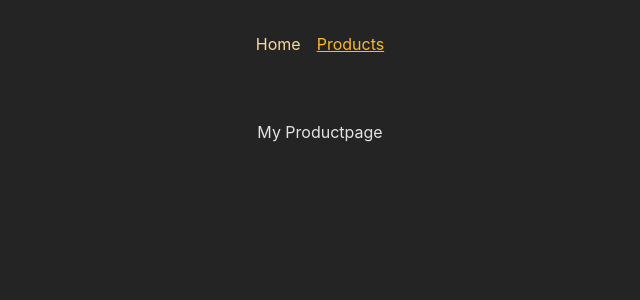
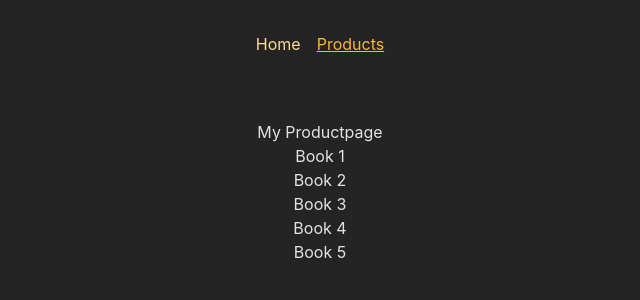
Before and after one commit to devProMaleek/react-router-tutorial, a React (Create React App) app: page /products in a window 1280 px wide. Shown: the top 300 px of the page, without its empty margins (320-960 px from the left). Built offline with nearby package versions, Linux system fonts and the light colour scheme.

Commit message:
Add Link for Dynamic Paths

```diff
--- a/src/Pages/Productpage.jsx
+++ b/src/Pages/Productpage.jsx
@@ -1,14 +1,32 @@
-import React from 'react'
-import PropTypes from 'prop-types'
+import React from 'react';
+import { Link } from 'react-router-dom';
+import PropTypes from 'prop-types';
 
-const Productpage = props => {
+const Productpage = (props) => {
+  const PRODUCTS = [
+    { id: 'p1', title: 'Book 1', price: 6 },
+    { id: 'p2', title: 'Book 2', price: 6 },
+    { id: 'p3', title: 'Book 3', price: 6 },
+    { id: 'p4', title: 'Book 4', price: 6 },
+    { id: 'p5', title: 'Book 5', price: 6 },
+  ];
+
   return (
     <div>
       <h1>My Productpage</h1>
+      <ul>
+        {PRODUCTS.map((product) => {
+          return (
+            <li key={product.id}>
+              <Link to={`/products/${product.id}`}>{product.title}</Link>
+            </li>
+          );
+        })}
+      </ul>
     </div>
-  )
-}
+  );
+};
 
-Productpage.propTypes = {}
+Productpage.propTypes = {};
 
-export default Productpage
+export default Productpage;
```
